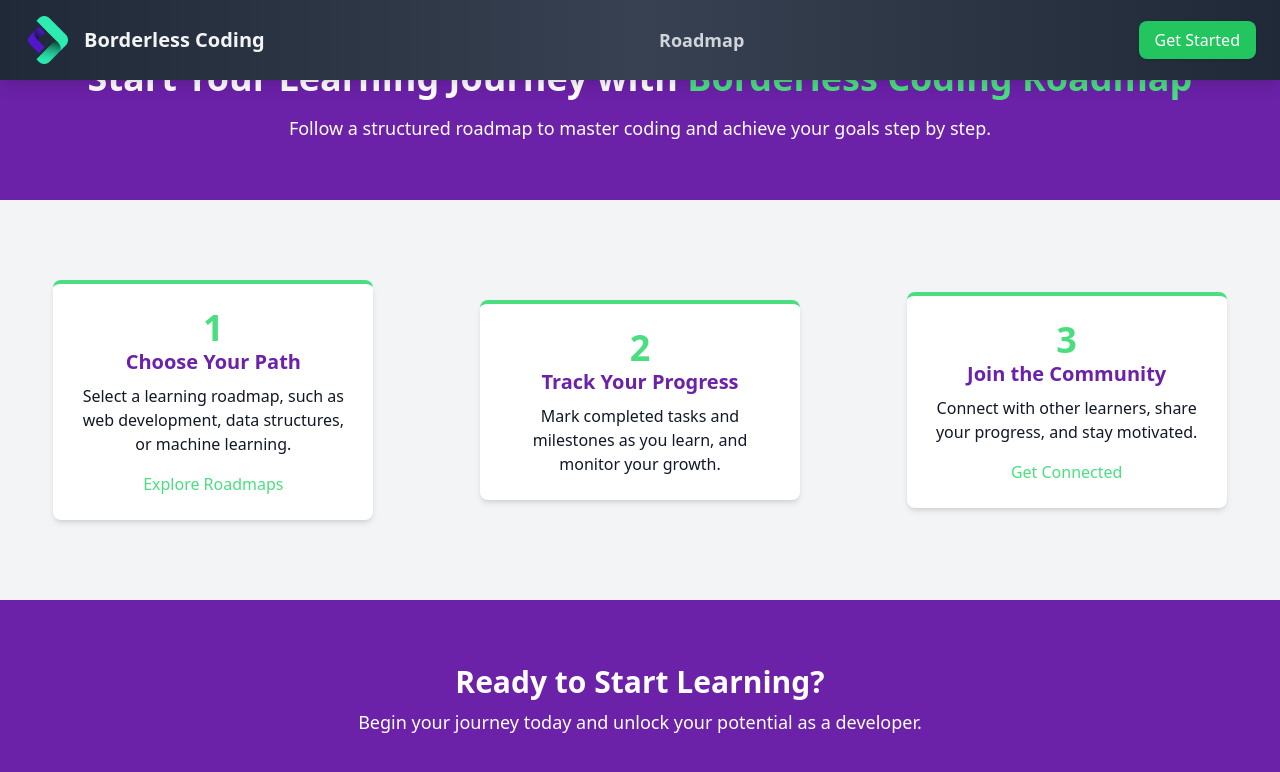
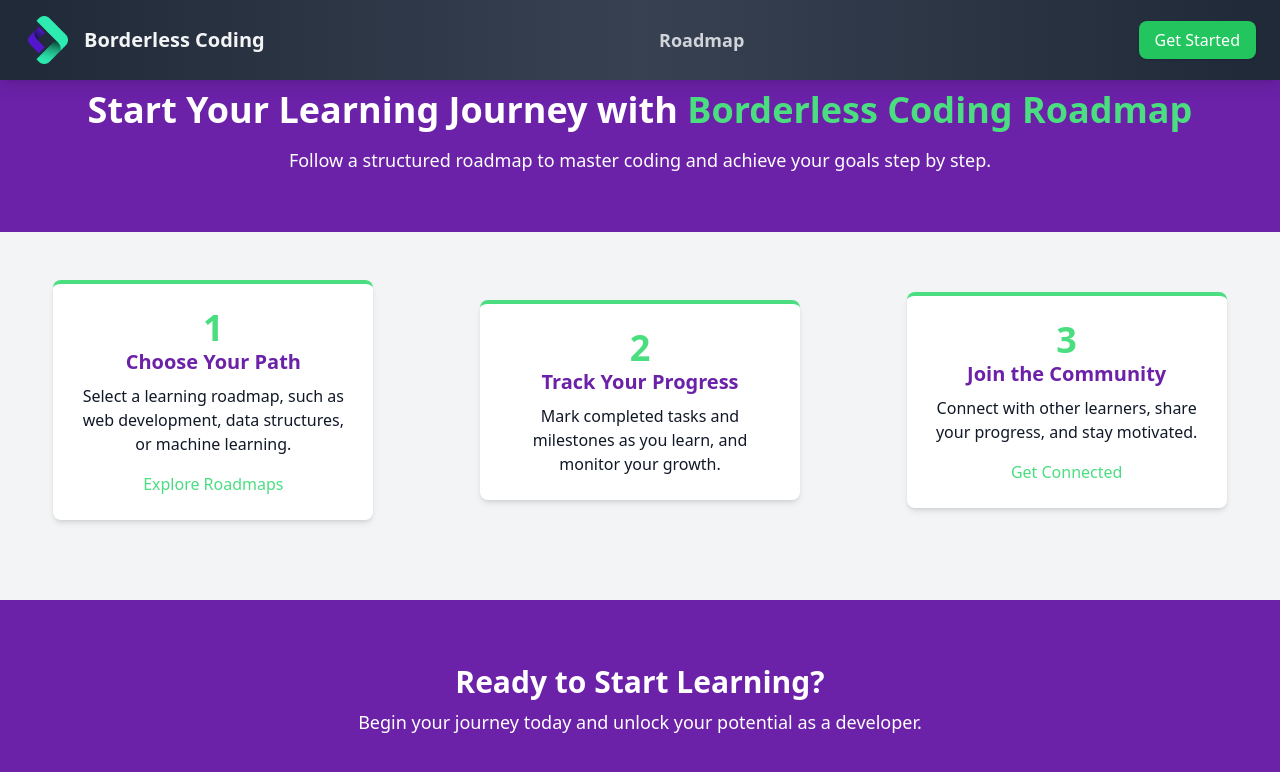
Before and after one commit to ProgramadoresSemPatria/NEUROMANCERS-module-code-breakers, a React (Vite) app: page / in a window 1280 px wide. Shown: the top 772 px of the page. Built offline with nearby package versions, Linux system fonts and the light colour scheme.

Commit message:
style: add a margin top between header and the section

```diff
--- a/src/pages/GetStartedPage.tsx
+++ b/src/pages/GetStartedPage.tsx
@@ -14,7 +14,7 @@
 		<>
 			<Header />
 			<main className="relative bg-gray-100 text-gray-900 w-screen h-screen overflow-hidden">
-				<section className="absolute top-0 left-0 w-full h-1/4 bg-purple-800 text-white flex flex-col justify-center items-center">
+				<section className="absolute top-0 left-0 w-full h-1/4 bg-purple-800 text-white flex flex-col justify-center items-center mt-8"> {/* Added mt-8 here */}
 					<div className="text-center space-y-4">
 						<h1 className="text-4xl font-bold">
 							Start Your Learning Journey with{" "}
```
